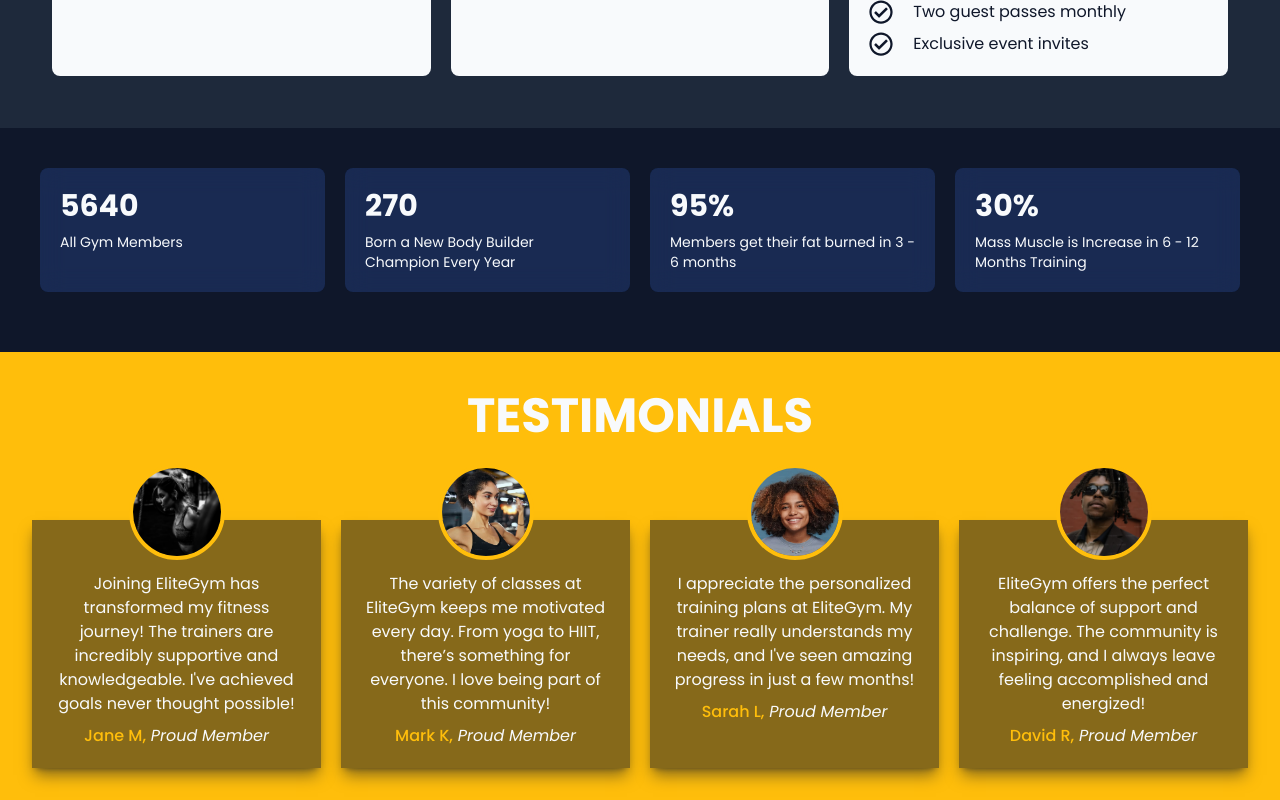
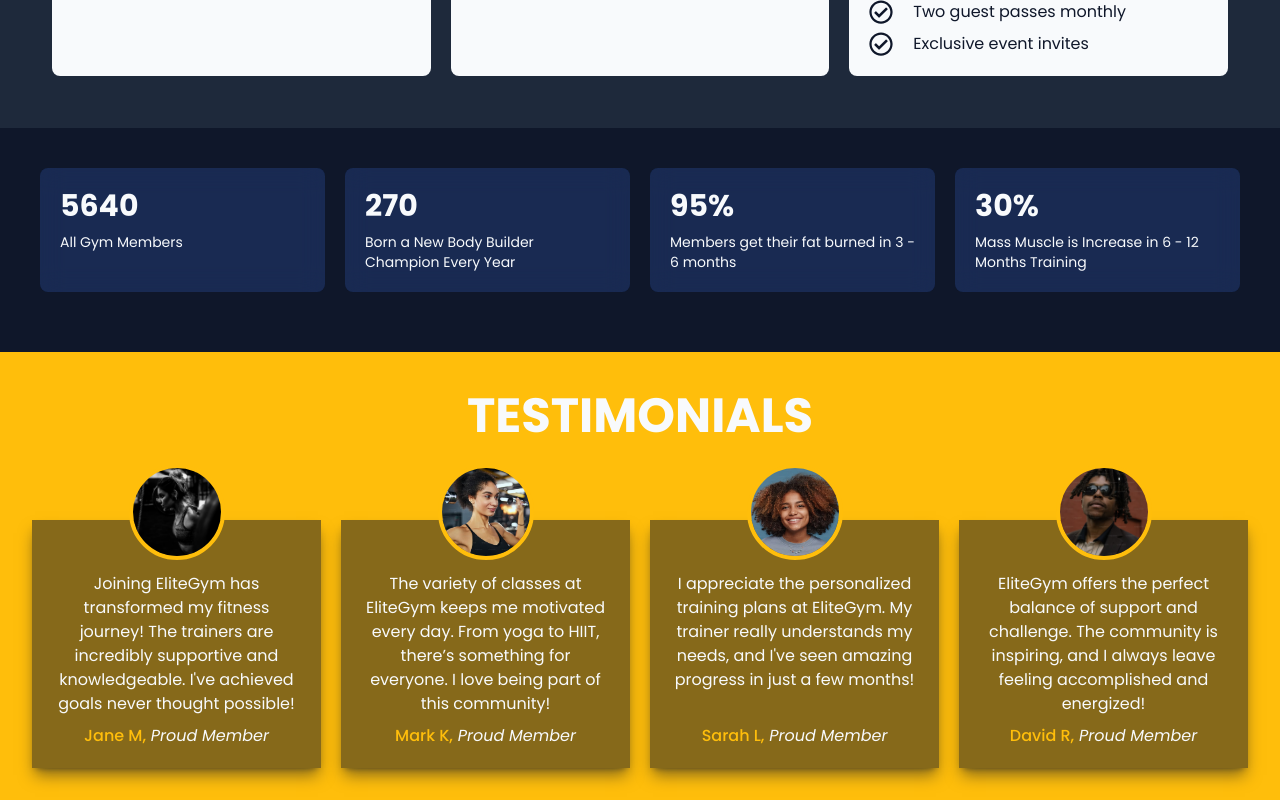
Before and after one commit to Tonnykimanthi/Elite-Gym, a React (Vite) app: page / in a window 1280 px wide. Shown: the part 1823-2623 px from the top of the page. Built offline with nearby package versions, Linux system fonts and the light colour scheme.

Commit message:
Modify Story component

```diff
--- a/src/components/testimonials/Story.tsx
+++ b/src/components/testimonials/Story.tsx
@@ -6,7 +6,7 @@
       {testimonialsList.map((item, index) => (
         <div
           key={index}
-          className="relative nrounded-xl bg-dark/50 p-5 shadow-lg shadow-dark/50"
+          className="relative flex flex-col justify-between nrounded-xl bg-dark/50 p-5 shadow-lg shadow-dark/50"
         >
           <img
             className="absolute -top-14 left-1/2 size-24 -translate-x-1/2 rounded-full border-4 border-primary object-cover"
```
